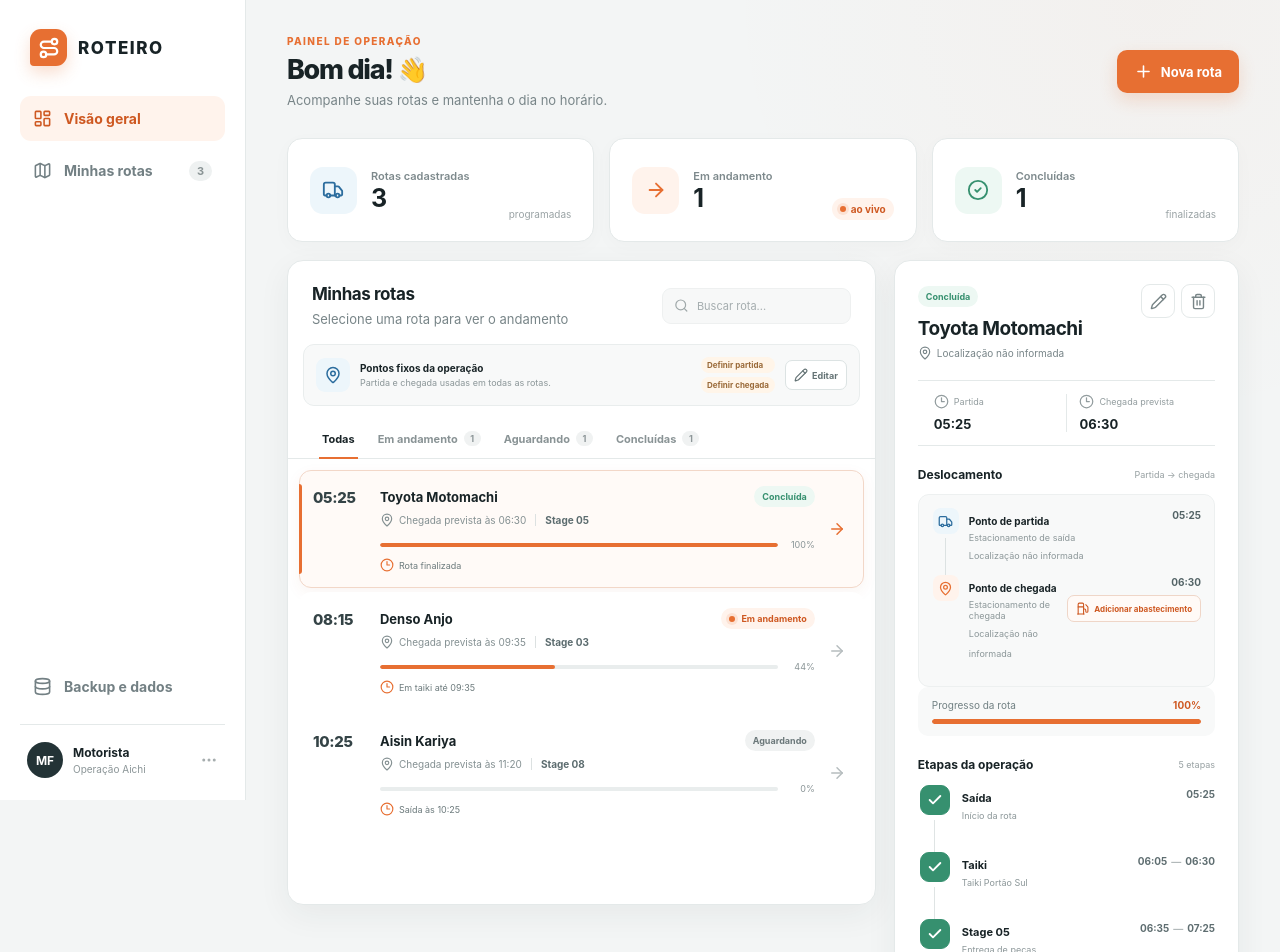
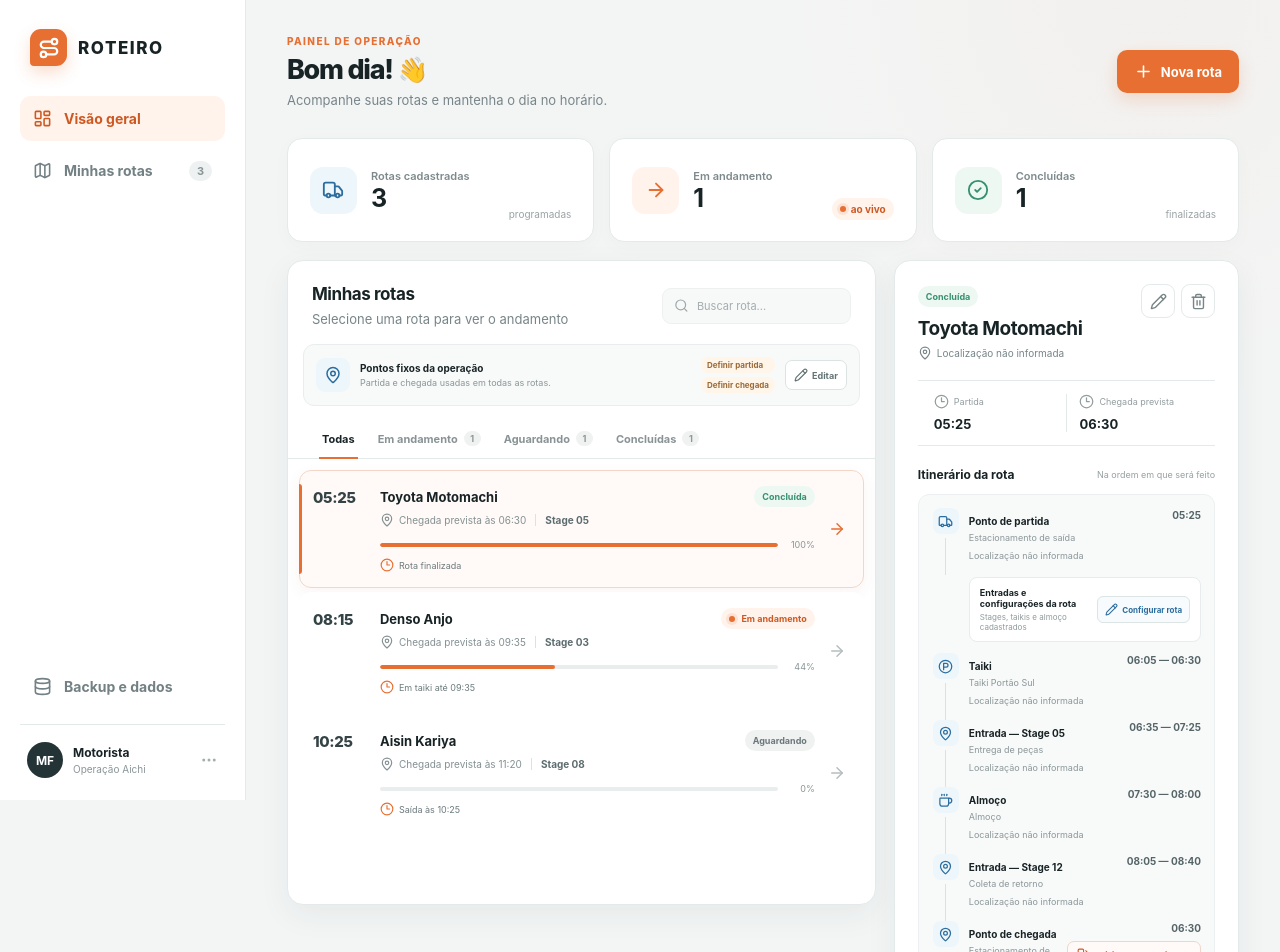
Before and after one commit to j4mb0re2/truck-bin, a Next.js app: page / in a window 1280 px wide. Shown: the top 952 px of the page. Built offline with nearby package versions, Linux system fonts and the light colour scheme.

Commit message:
feat: ordenar itinerário da rota

```diff
--- a/app/globals.css
+++ b/app/globals.css
@@ -1006,7 +1006,7 @@ button {
   border-radius: 8px;
 }
 
-.journey-point:nth-child(2) .journey-rail > span {
+.journey-point-fuel .journey-rail > span {
   color: var(--orange);
   background: var(--orange-soft);
 }
@@ -1047,6 +1047,52 @@ button {
   font-size: 9px;
   font-weight: 700;
   text-decoration: none;
+}
+
+.itinerary-section-heading {
+  margin: 2px 0 11px 37px;
+  padding: 9px 10px;
+  display: flex;
+  align-items: center;
+  justify-content: space-between;
+  gap: 10px;
+  background: #fff;
+  border: 1px solid #e7ecec;
+  border-radius: 8px;
+}
+
+.itinerary-section-heading strong,
+.itinerary-section-heading span {
+  display: block;
+}
+
+.itinerary-section-heading strong {
+  font-size: 9px;
+}
+
+.itinerary-section-heading span {
+  margin-top: 3px;
+  color: #909a9c;
+  font-size: 8px;
+}
+
+.itinerary-section-heading button {
+  padding: 6px 7px;
+  border: 1px solid #dce4e4;
+  display: inline-flex;
+  align-items: center;
+  gap: 4px;
+  color: var(--blue);
+  background: #f8fbfd;
+  border-radius: 6px;
+  cursor: pointer;
+  font-size: 8px;
+  font-weight: 750;
+  white-space: nowrap;
+}
+
+.itinerary-section-heading button:hover {
+  background: var(--blue-soft);
 }
 
 .journey-side {
--- a/app/route-dashboard.tsx
+++ b/app/route-dashboard.tsx
@@ -215,12 +215,6 @@ function getProgress(route: TruckRoute, nowMinutes: number) {
   if (nowMinutes >= end) return 100;
   if (nowMinutes <= start) return 0;
   return Math.min(100, Math.round(((nowMinutes - start) / (end - start)) * 100));
-}
-
-function stopStatus(stop: RouteStop, nowMinutes: number) {
-  if (nowMinutes >= toMinutes(stop.end)) return "done";
-  if (nowMinutes >= toMinutes(stop.start)) return "current";
-  return "upcoming";
 }
 
 function minutesToTime(minutes: number) {
@@ -884,6 +878,9 @@ function RouteDetail({
 }) {
   const status = getStatus(route, nowMinutes);
   const progress = getProgress(route, nowMinutes);
+  const orderedStops = [...route.stops].sort(
+    (first, second) => toMinutes(first.start) - toMinutes(second.start)
+  );
 
   return (
     <div className="detail-content">
@@ -929,8 +926,8 @@ function RouteDetail({
       </div>
 
       <div className="journey-header">
-        <h3>Deslocamento</h3>
-        <span>Partida → chegada</span>
+        <h3>Itinerário da rota</h3>
+        <span>Na ordem em que será feito</span>
       </div>
       <div className="journey-points">
         <JourneyPoint
@@ -940,6 +937,35 @@ function RouteDetail({
           time={route.departure}
           href={fixedPoints.departurePointUrl}
         />
+
+        <div className="itinerary-section-heading">
+          <div>
+            <strong>Entradas e configurações da rota</strong>
+            <span>Stages, taikis e almoço cadastrados</span>
+          </div>
+          <button type="button" onClick={onEdit}>
+            <Pencil size={13} /> Configurar rota
+          </button>
+        </div>
+
+        {orderedStops.map((stop) => {
+          const meta = stopMeta[stop.type];
+          return (
+            <JourneyPoint
+              key={stop.id}
+              icon={meta.icon}
+              title={
+                stop.type === "stage"
+                  ? `Entrada — Stage ${stop.stageNumber || "—"}`
+                  : meta.label
+              }
+              subtitle={stop.label || meta.label}
+              time={`${stop.start} — ${stop.end}`}
+              href=""
+            />
+          );
+        })}
+
         {route.fuelStop && (
           <JourneyPoint
             icon={Fuel}
@@ -948,6 +974,7 @@ function RouteDetail({
             href={route.fuelStop.locationUrl}
             actionLabel="Editar abastecimento"
             onAction={onEdit}
+            tone="fuel"
           />
         )}
         <JourneyPoint
@@ -972,47 +999,6 @@ function RouteDetail({
         </span>
       </div>
 
-      <div className="timeline-header">
-        <h3>Etapas da operação</h3>
-        <span>{route.stops.length + 1} etapas</span>
-      </div>
-
-      <div className="timeline">
-        <TimelineItem
-          icon={Truck}
-          color="dark"
-          title="Saída"
-          subtitle="Início da rota"
-          time={route.departure}
-          endTime=""
-          state={
-            nowMinutes >= toMinutes(route.departure)
-              ? "done"
-              : "upcoming"
-          }
-          isLast={false}
-        />
-        {route.stops.map((stop, index) => {
-          const meta = stopMeta[stop.type];
-          return (
-            <TimelineItem
-              key={stop.id}
-              icon={meta.icon}
-              color={meta.color}
-              title={
-                stop.type === "stage"
-                  ? `Stage ${stop.stageNumber || "—"}`
-                  : meta.label
-              }
-              subtitle={stop.label}
-              time={stop.start}
-              endTime={stop.end}
-              state={stopStatus(stop, nowMinutes)}
-              isLast={index === route.stops.length - 1}
-            />
-          );
-        })}
-      </div>
     </div>
   );
 }
@@ -1025,6 +1011,7 @@ function JourneyPoint({
   href,
   actionLabel,
   onAction,
+  tone,
   isLast = false
 }: {
   icon: typeof Truck;
@@ -1034,10 +1021,11 @@ function JourneyPoint({
   href: string;
   actionLabel?: string;
   onAction?: () => void;
+  tone?: "fuel";
   isLast?: boolean;
 }) {
   return (
-    <div className="journey-point">
+    <div className={`journey-point${tone ? ` journey-point-${tone}` : ""}`}>
       <div className="journey-rail">
         <span><Icon size={15} /></span>
         {!isLast && <i />}
@@ -1063,48 +1051,6 @@ function JourneyPoint({
             </button>
           )}
         </div>
-      </div>
-    </div>
-  );
-}
-
-function TimelineItem({
-  icon: Icon,
-  color,
-  title,
-  subtitle,
-  time,
-  endTime,
-  state,
-  isLast
-}: {
-  icon: typeof Truck;
-  color: string;
-  title: string;
-  subtitle: string;
-  time: string;
-  endTime: string;
-  state: "done" | "current" | "upcoming";
-  isLast: boolean;
-}) {
-  return (
-    <div className={`timeline-item timeline-${state}`}>
-      <div className="timeline-rail">
-        <span className={`timeline-icon icon-${color}`}>
-          {state === "done" ? <Check size={16} strokeWidth={2.8} /> : <Icon size={16} />}
-        </span>
-        {!isLast && <i />}
-      </div>
-      <div className="timeline-copy">
-        <div>
-          <strong>{title}</strong>
-          {state === "current" && <span className="now-tag">AGORA</span>}
-          <p>{subtitle}</p>
-        </div>
-        <time>
-          {time}
-          {endTime && <><span>—</span>{endTime}</>}
-        </time>
       </div>
     </div>
   );
@@ -1226,35 +1172,6 @@ function RouteModal({
                     onChange={(event) => update("arrivalForecast", event.target.value)}
                   />
                 </label>
-                <div className="fuel-editor">
-                  {draft.fuelStop ? (
-                    <>
-                      <div className="fuel-editor-heading">
-                        <span><Fuel size={16} /></span>
-                        <strong>Local de abastecimento</strong>
-                        <button type="button" onClick={() => update("fuelStop", undefined)}>
-                          Remover
-                        </button>
-                      </div>
-                      <label className="field">
-                        <span>Link do abastecimento no Google Maps</span>
-                        <div className="input-icon">
-                          <Fuel size={16} />
-                          <input
-                            type="url"
-                            value={draft.fuelStop.locationUrl}
-                            onChange={(event) => update("fuelStop", { locationUrl: event.target.value })}
-                            placeholder="Cole o link do posto"
-                          />
-                        </div>
-                      </label>
-                    </>
-                  ) : (
-                    <button className="add-fuel-button" type="button" onClick={addFuelStop}>
-                      <Fuel size={16} /> Adicionar abastecimento antes da chegada
-                    </button>
-                  )}
-                </div>
               </div>
             </div>
 
@@ -1366,6 +1283,45 @@ function RouteModal({
                 </button>
               </div>
             </div>
+
+            <div className="form-section fuel-form-section">
+              <div className="form-section-title">
+                <span>3</span>
+                <div>
+                  <h3>Abastecimento antes da chegada</h3>
+                  <p>Opcional: esta parada será colocada logo antes do ponto de chegada.</p>
+                </div>
+              </div>
+              <div className="fuel-editor">
+                {draft.fuelStop ? (
+                  <>
+                    <div className="fuel-editor-heading">
+                      <span><Fuel size={16} /></span>
+                      <strong>Local de abastecimento</strong>
+                      <button type="button" onClick={() => update("fuelStop", undefined)}>
+                        Remover
+                      </button>
+                    </div>
+                    <label className="field">
+                      <span>Link do abastecimento no Google Maps</span>
+                      <div className="input-icon">
+                        <Fuel size={16} />
+                        <input
+                          type="url"
+                          value={draft.fuelStop.locationUrl}
+                          onChange={(event) => update("fuelStop", { locationUrl: event.target.value })}
+                          placeholder="Cole o link do posto"
+                        />
+                      </div>
+                    </label>
+                  </>
+                ) : (
+                  <button className="add-fuel-button" type="button" onClick={addFuelStop}>
+                    <Fuel size={16} /> Adicionar abastecimento antes da chegada
+                  </button>
+                )}
+              </div>
+            </div>
           </div>
 
           <div className="modal-footer">
```
